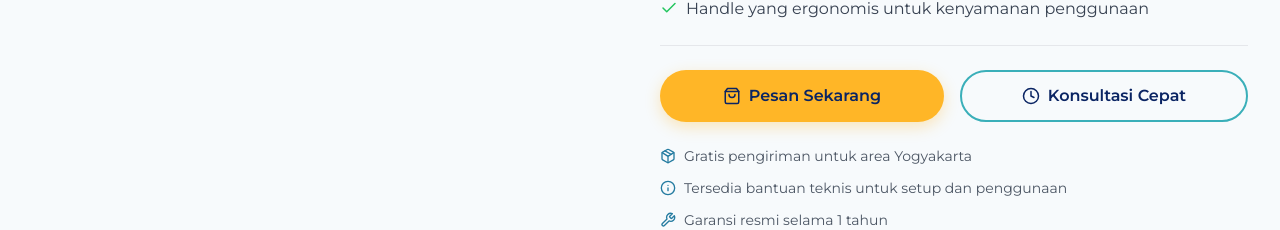
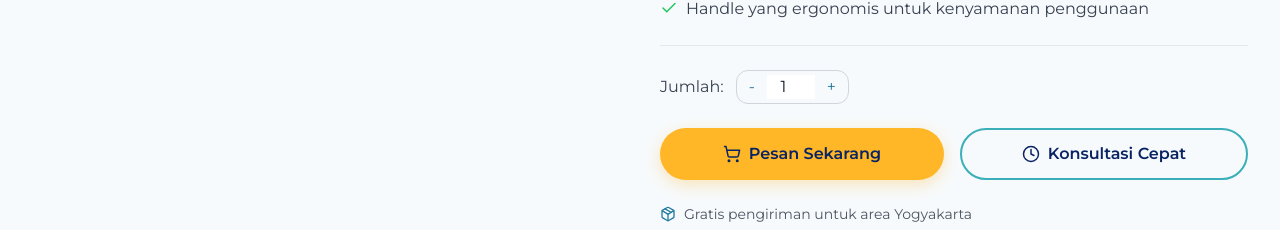
Before and after one commit to richyjohannes/sewa-alat-cuci-mobil-unik, a React (Vite) app: page /product/1 in a window 1280 px wide. Shown: the part 700-930 px from the top of the page. Built offline with nearby package versions, Linux system fonts and the light colour scheme.

Commit message:
Implement product detail page
Implements a product detail page and add-to-cart functionality.

```diff
--- a/src/components/ProductCard.tsx
+++ b/src/components/ProductCard.tsx
@@ -1,7 +1,7 @@
 
 import React from 'react';
 import { Link } from 'react-router-dom';
-import { Clock, Tag, Eye } from 'lucide-react';
+import { Clock, Tag, Eye, ShoppingCart } from 'lucide-react';
 
 export interface ProductType {
   id: number;
@@ -20,6 +20,12 @@ interface ProductCardProps {
 }
 
 const ProductCard: React.FC<ProductCardProps> = ({ product }) => {
+  const handleAddToCart = () => {
+    const message = `Halo, saya tertarik dengan produk *${product.name}*\n\nDetail:\n- Kategori: ${product.category}\n- Harga Sewa: ${product.rentalPrice}/hari\n- Harga Beli: ${product.salesPrice}\n\nMohon informasi lebih lanjut. Terima kasih.`;
+    const encodedMessage = encodeURIComponent(message);
+    window.open(`https://wa.me/6281573635143?text=${encodedMessage}`, '_blank');
+  };
+
   return (
     <div className="rounded-xl overflow-hidden bg-white shadow-card card-hover h-full flex flex-col">
       <div className="relative">
@@ -82,14 +88,23 @@ const ProductCard: React.FC<ProductCardProps> = ({ product }) => {
             </div>
           </div>
 
-          {/* Call to action */}
-          <Link
-            to={`/product/${product.id}`}
-            className="mt-3 inline-block w-full text-center bg-blue-medium hover:bg-blue-dark text-white py-2 rounded-lg transition-colors flex items-center justify-center"
-          >
-            <Eye size={16} className="mr-2" />
-            Lihat Detail
-          </Link>
+          {/* Call to action buttons */}
+          <div className="grid grid-cols-2 gap-2 mt-3">
+            <Link
+              to={`/product/${product.id}`}
+              className="text-center bg-blue-medium hover:bg-blue-dark text-white py-2 rounded-lg transition-colors flex items-center justify-center"
+            >
+              <Eye size={16} className="mr-1" />
+              Detail
+            </Link>
+            <button
+              onClick={handleAddToCart}
+              className="text-center bg-yellow hover:bg-yellow-light text-blue-dark font-medium py-2 rounded-lg transition-colors flex items-center justify-center"
+            >
+              <ShoppingCart size={16} className="mr-1" />
+              Pesan
+            </button>
+          </div>
         </div>
       </div>
     </div>
--- a/src/pages/ProductDetail.tsx
+++ b/src/pages/ProductDetail.tsx
@@ -5,6 +5,7 @@ import {
   Star,
   Check,
   ShoppingBag,
+  ShoppingCart,
   Clock,
   Tag,
   ChevronRight,
@@ -33,6 +34,7 @@ const ProductDetail = () => {
   const [activeTab, setActiveTab] = useState<'description' | 'specifications' | 'features'>('description');
   const [activeImage, setActiveImage] = useState<string>('');
   const [loading, setLoading] = useState<boolean>(true);
+  const [quantity, setQuantity] = useState(1);
 
   const productsData: ProductDetailType[] = [
     {
@@ -214,10 +216,31 @@ const ProductDetail = () => {
 
   const productImages = product ? [
     product.image,
-    "https://images.unsplash.com/photo-1580983218765-f663bec07b37?q=80&w=3270&auto=format&fit=crop",
+    "https://images.unsplash.com/photo-1580983218765-f663bec07b37?q=80&w=3347&auto=format&fit=crop",
     "https://images.unsplash.com/photo-1602337442860-62df41f73c36?q=80&w=3432&auto=format&fit=crop",
     "https://images.unsplash.com/photo-1664911979855-ec4146b7ca40?q=80&w=3270&auto=format&fit=crop",
   ] : [];
+
+  const handleAddToCart = () => {
+    if (!product) return;
+
+    const rentalPriceStr = product.rentalPrice.replace('Rp ', '').replace('.', '').replace(',', '');
+    const rentalPrice = parseInt(rentalPriceStr, 10) || 0;
+
+    const total = rentalPrice * quantity;
+    const formattedTotal = new Intl.NumberFormat('id-ID', {
+      style: 'currency',
+      currency: 'IDR',
+      minimumFractionDigits: 0,
+      maximumFractionDigits: 0
+    }).format(total);
+
+    const message = `Halo, saya tertarik dengan produk *${product.name}*\n\nDetail:\n- Kategori: ${product.category}\n- Harga Sewa: ${product.rentalPrice}/hari\n- Jumlah: ${quantity} item\n- Total: ${formattedTotal}\n\nMohon informasi lebih lanjut. Terima kasih.`;
+
+    const encodedMessage = encodeURIComponent(message);
+
+    window.open(`https://wa.me/6281573635143?text=${encodedMessage}`, '_blank');
+  };
 
   if (loading) {
     return (
@@ -384,19 +407,45 @@ const ProductDetail = () => {
                   </ul>
                 </div>
 
+                <div className="mb-6">
+                  <div className="flex items-center mb-2">
+                    <label htmlFor="quantity" className="text-gray-700 mr-3">Jumlah:</label>
+                    <div className="flex items-center border border-gray-300 rounded-lg">
+                      <button
+                        className="px-3 py-1 text-blue-medium hover:bg-blue-light hover:text-white transition-colors"
+                        onClick={() => setQuantity(prev => prev > 1 ? prev - 1 : 1)}
+                      >
+                        -
+                      </button>
+                      <input
+                        type="number"
+                        id="quantity"
+                        className="w-12 text-center border-0 focus:outline-none focus:ring-0"
+                        value={quantity}
+                        min="1"
+                        onChange={(e) => setQuantity(Math.max(1, parseInt(e.target.value) || 1))}
+                      />
+                      <button
+                        className="px-3 py-1 text-blue-medium hover:bg-blue-light hover:text-white transition-colors"
+                        onClick={() => setQuantity(prev => prev + 1)}
+                      >
+                        +
+                      </button>
+                    </div>
+                  </div>
+                </div>
+
                 <div className="flex flex-col sm:flex-row gap-4">
-                  <a
-                    href={`https://wa.me/6281234567890?text=Halo,%20saya%20tertarik%20dengan%20${product.name}%20untuk%20${product.isAvailable ? 'disewa' : 'dibeli'}.%20Mohon%20informasi%20lebih%20lanjut.`}
-                    target="_blank"
-                    rel="noopener noreferrer"
+                  <button
+                    onClick={handleAddToCart}
                     className="btn-primary flex-1 flex items-center justify-center"
                   >
-                    <ShoppingBag size={18} className="mr-2" />
-                    <span>{product.isAvailable ? 'Pesan Sekarang' : 'Tanya Ketersediaan'}</span>
-                  </a>
+                    <ShoppingCart size={18} className="mr-2" />
+                    <span>Pesan Sekarang</span>
+                  </button>
 
                   <a
-                    href="tel:+6281234567890"
+                    href="tel:+6281573635143"
                     className="btn-outline flex-1 flex items-center justify-center"
                   >
                     <Clock size={18} className="mr-2" />
--- a/src/pages/Products.tsx
+++ b/src/pages/Products.tsx
@@ -317,7 +317,7 @@ const Products = () => {
               </div>
 
               {filteredProducts.length > 0 ? (
-                <div className="grid grid-cols-1 sm:grid-cols-2 lg:grid-cols-3 gap-6">
+                <div className="grid grid-cols-1 sm:grid-cols-2 lg:grid-cols-3 max-[450px]:grid-cols-2 gap-4 md:gap-6">
                   {filteredProducts.map((product) => (
                     <ProductCard key={product.id} product={product} />
                   ))}
@@ -363,7 +363,7 @@ const Products = () => {
                   <ShoppingBag size={18} className="mr-2" />
                   Hubungi Kami
                 </Link>
-                <a href="tel:+6281234567890" className="btn-outline flex items-center justify-center">
+                <a href="tel:+6281573635143" className="btn-outline flex items-center justify-center">
                   <Clock size={18} className="mr-2" />
                   Konsultasi Cepat
                 </a>
```
